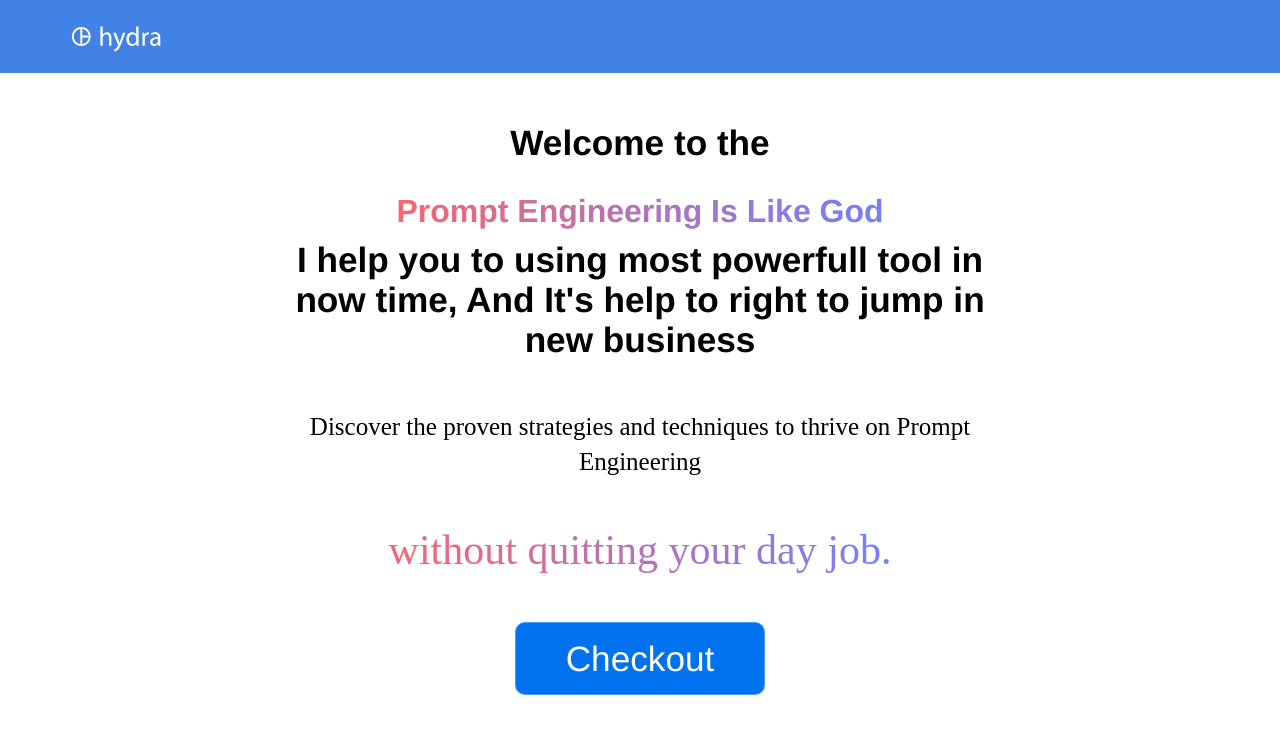
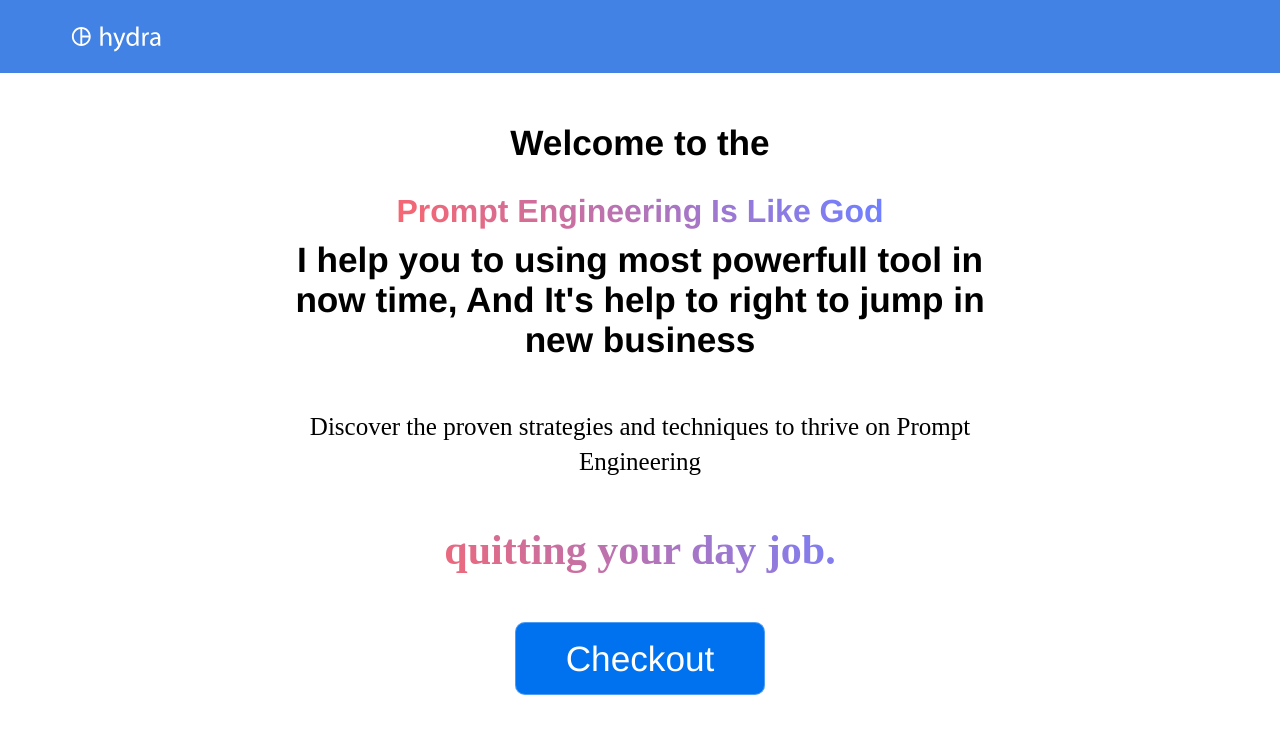
Before and after one commit to hi-sushanta/prompt, a Jekyll site: the page built from index.html, in a window 1280 px wide and 900 px high, cut to the strip 0-735 px from the top of the window. Built offline with Jekyll 4.4.1, drawn with Linux system fonts in a browser that asks for light colours; the list of posts is cut into pages by our own code.

Commit message:
quates class value are to wrap them in blod

```diff
--- a/index.html
+++ b/index.html
@@ -9,7 +9,7 @@ description: Track and optimize your sales team in real time
 
 		<h2 class="subtext"><strong>I help you to using most powerfull tool in now time, And It's help to right to jump in new business</strong> </p>
         <p class="proven">Discover the proven strategies and techniques to thrive on Prompt Engineering</p>
-		<p class="quates editable">without quitting your day job.</p>
+		<p class="quates editable"><strong>quitting your day job.</strong> </p>
 
 		<div class="cta button alt"><a href="{{ site.baseurl }}/contact/">Checkout</a></div>
 		<div>
```
